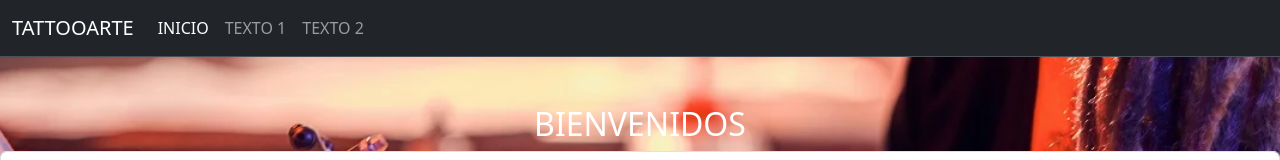
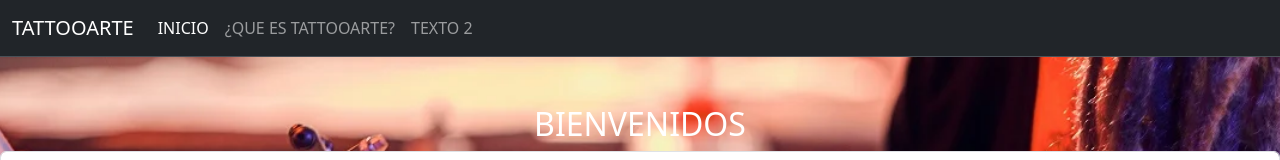
Before and after one commit to luiz-gutierrez/proyect_tattoarte_public, a React (Vite) app in the folder Cliente/: page / in a window 1280 px wide. Shown: the top 160 px of the page. Built offline with nearby package versions, Linux system fonts and the light colour scheme; no server answers.

Commit message:
se cambio el titulo TEXTO 1 a ¿QUE ES TATTORTE?

```diff
--- a/Cliente/src/Login.jsx
+++ b/Cliente/src/Login.jsx
@@ -64,7 +64,7 @@ function Login() {
                   <a className="nav-link active" aria-current="page" href="#">INICIO</a>
                 </li>
                 <li className="nav-item">
-                  <a className="nav-link" href="#">TEXTO 1</a>
+                  <a className="nav-link" href="#">¿QUE ES TATTOOARTE?</a>
                 </li>
                 <li className="nav-item">
                   <a className="nav-link" href="#">TEXTO 2</a>
```
